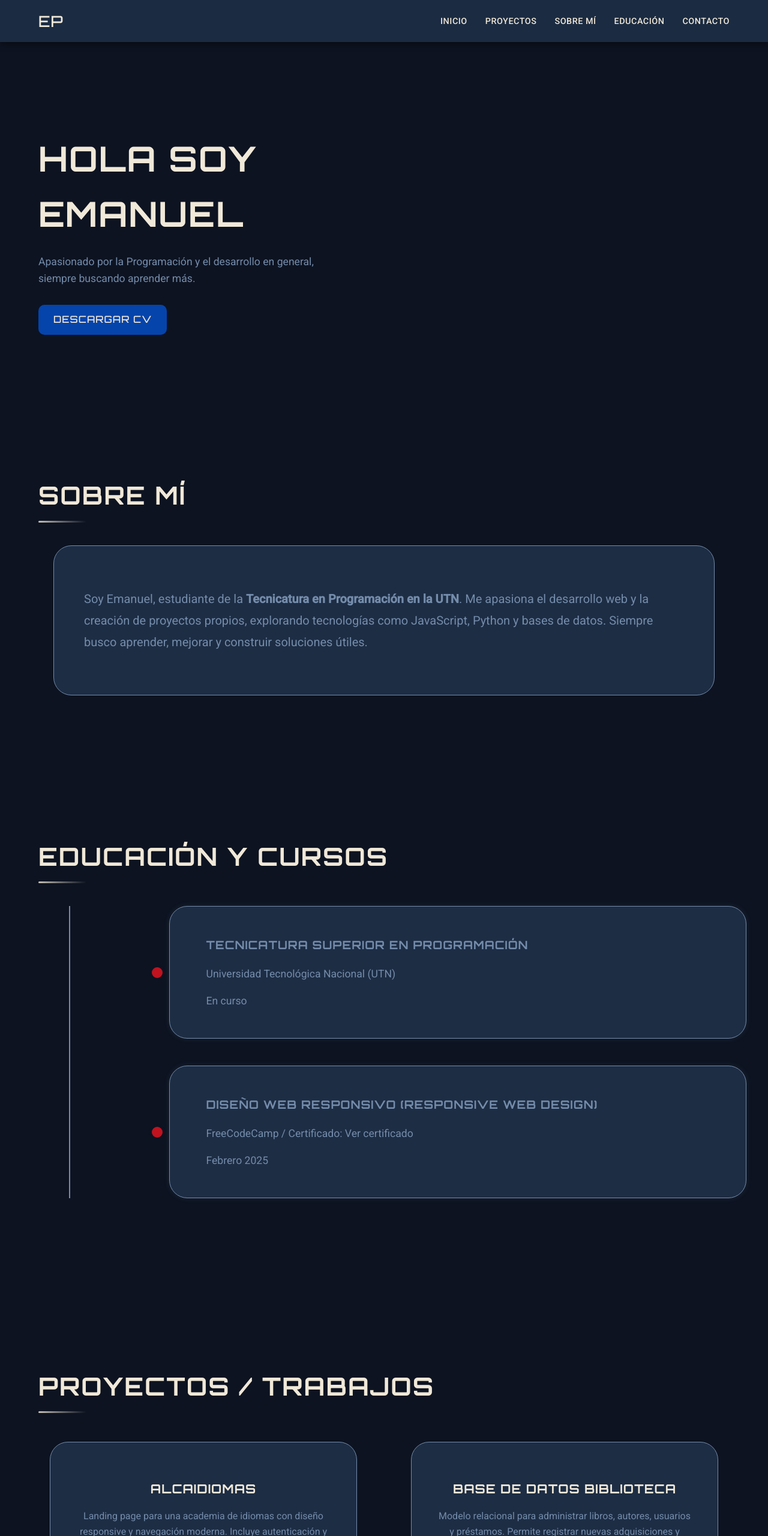
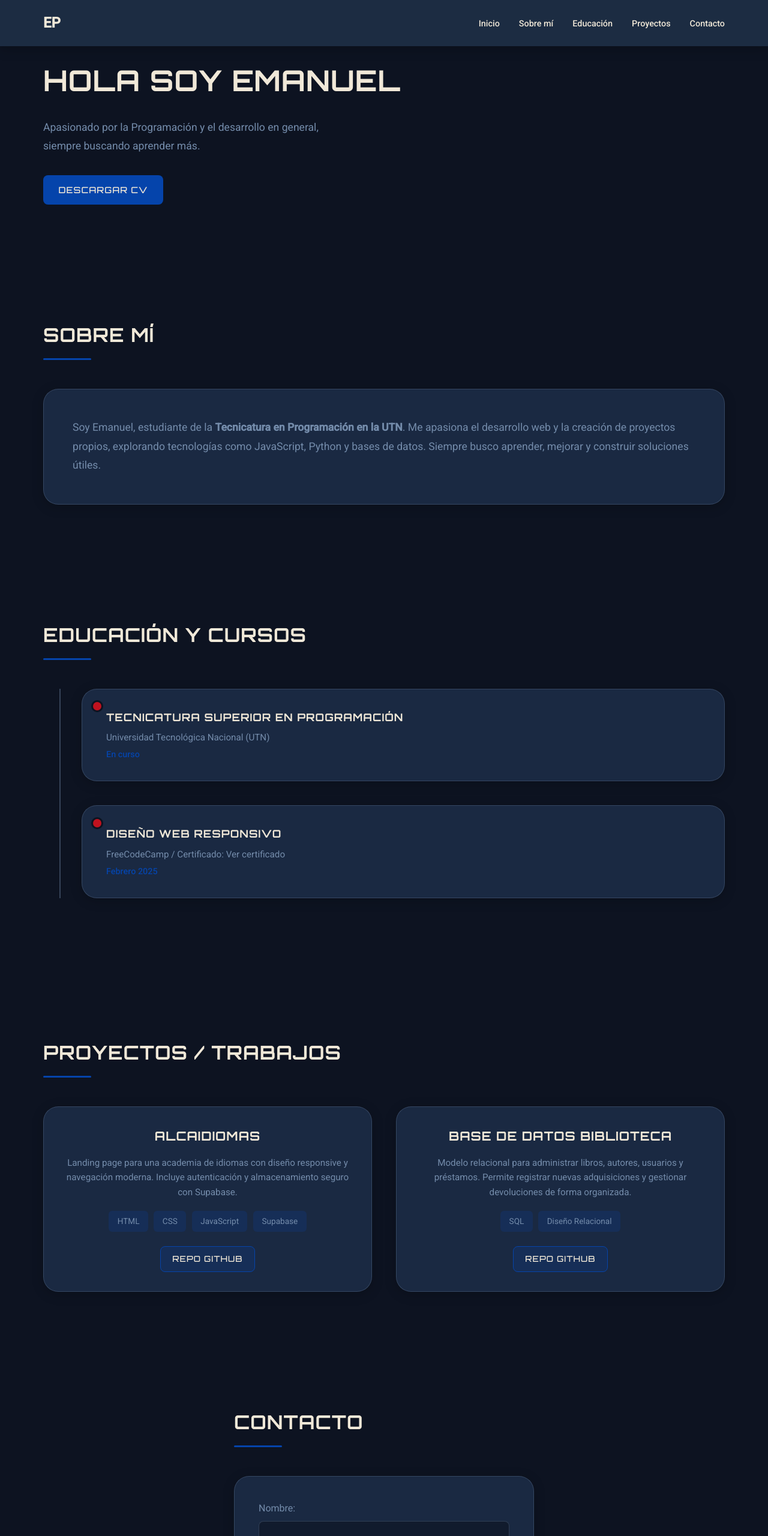
Before and after one commit to Emape-g/Portfolio, a plain HTML site: page index.html in a window 1280 px wide. Shown: the top 2560 px of the page at 60% size. Drawn offline with nearby package versions, Linux system fonts and the light colour scheme.

Commit message:
Portfolio Casi Terminado

```diff
--- a/index.html
+++ b/index.html
@@ -11,21 +11,26 @@
 </head>
 
 <body>
+  <!-- ===== HEADER ===== -->
   <header class="header">
-  <div class="header__container container">
-    <a href="#inicio" class="header__logo-link">EP</a>
-    <nav class="header__nav nav">
-      <ul class="nav__list">
-        <li><a href="#inicio" class="nav__link">INICIO</a></li>
-        <li><a href="#proyectos" class="nav__link">PROYECTOS</a></li>
-        <li><a href="#sobre-mi" class="nav__link">SOBRE MÍ</a></li>
-        <li><a href="#educacion" class="nav__link">EDUCACIÓN</a></li>
-        <li><a href="#contacto" class="nav__link">CONTACTO</a></li>
-      </ul>
-    </nav>
-  </div>
-</header>
+    <div class="header__container">
+      <a href="#inicio" class="header__logo" aria-label="Inicio">EP</a>
+      <button class="header__toggle" aria-label="Abrir menú">
+        <i class="fas fa-bars"></i>
+      </button>
+      <nav class="header__nav" aria-label="Navegación principal">
+        <ul class="nav__list">
+          <li><a href="#inicio" class="nav__link">Inicio</a></li>
+          <li><a href="#sobre-mi" class="nav__link">Sobre mí</a></li>
+          <li><a href="#educacion" class="nav__link">Educación</a></li>
+          <li><a href="#proyectos" class="nav__link">Proyectos</a></li>
+          <li><a href="#contacto" class="nav__link">Contacto</a></li>
+        </ul>
+      </nav>
+    </div>
+  </header>
 
+  <!-- ===== CONTENIDO PRINCIPAL ===== -->
   <main>
     <!-- HERO -->
     <section id="inicio" class="hero section">
@@ -35,7 +40,7 @@
           Apasionado por la Programación y el desarrollo en general,<br />
           siempre buscando aprender más.
         </p>
-        <a href="assets/cv.pdf" class="btn btn--primary" download>DESCARGAR CV</a>
+        <a href="assets/cv.pdf" class="btn btn--primary" download>Descargar CV</a>
       </div>
     </section>
 
@@ -71,7 +76,7 @@
           <article class="timeline__item">
             <div class="timeline__dot"></div>
             <div class="timeline__card card">
-              <h3>DISEÑO WEB RESPONSIVO (RESPONSIVE WEB DESIGN)</h3>
+              <h3>DISEÑO WEB RESPONSIVO</h3>
               <p class="timeline__meta">FreeCodeCamp / Certificado: Ver certificado</p>
               <p class="timeline__status">Febrero 2025</p>
             </div>
@@ -94,7 +99,7 @@
             <ul class="stack-list">
               <li>HTML</li><li>CSS</li><li>JavaScript</li><li>Supabase</li>
             </ul>
-            <a href="#" class="btn btn--secondary">REPO GITHUB</a>
+            <a href="#" target="_blank" rel="noopener noreferrer" class="btn btn--secondary">Repo GitHub</a>
           </article>
 
           <article class="project-card card">
@@ -106,7 +111,7 @@
             <ul class="stack-list">
               <li>SQL</li><li>Diseño Relacional</li>
             </ul>
-            <a href="#" class="btn btn--secondary">REPO GITHUB</a>
+            <a href="#" target="_blank" rel="noopener noreferrer" class="btn btn--secondary">Repo GitHub</a>
           </article>
         </div>
       </div>
@@ -114,18 +119,19 @@
 
     <!-- CONTACTO -->
     <section id="contacto" class="contact section reveal">
-      <div class="container">
+      <div class="container contact__wrapper">
         <h2 class="section__title">CONTACTO</h2>
         <div class="contact__card card">
-          <form action="#" method="POST" class="contact__form">
-            <label>Nombre:</label>
-            <input type="text" required>
-            <label>Email:</label>
-            <input type="email" required>
-            <label>Mensaje:</label>
-            <textarea rows="4" required></textarea>
-            <button type="submit" class="btn btn--primary">ENVIAR</button>
+          <form id="contact-form" class="contact__form" aria-label="Formulario de contacto">
+            <label for="name">Nombre:</label>
+            <input id="name" type="text" required />
+            <label for="email">Email:</label>
+            <input id="email" type="email" required />
+            <label for="message">Mensaje:</label>
+            <textarea id="message" rows="4" required></textarea>
+            <button type="submit" class="btn btn--primary">Enviar</button>
           </form>
+          <p id="status-message" class="status-message"></p>
         </div>
 
         <div class="social-links">
@@ -137,6 +143,7 @@
     </section>
   </main>
 
+  <script src="https://cdn.jsdelivr.net/npm/emailjs-com@3/dist/email.min.js"></script>
   <script src="index.js"></script>
 </body>
 </html>
--- a/index.js
+++ b/index.js
@@ -1,8 +1,9 @@
-// Animación Reveal
+// Inicializar EmailJS
+emailjs.init("TU_PUBLIC_KEY"); // Reemplazar con tu Public Key
+
+// ===== ANIMACIÓN REVEAL =====
 const revealElements = document.querySelectorAll('.reveal');
-
-if (revealElements.length > 0) {
-  const observer = new IntersectionObserver((entries, observer) => {
+const observer = new IntersectionObserver(entries => {
   entries.forEach(entry => {
     if (entry.isIntersecting) {
       entry.target.classList.add('reveal--visible');
@@ -12,4 +13,55 @@ if (revealElements.length > 0) {
 }, { threshold: 0.1 });
 
 revealElements.forEach(el => observer.observe(el));
+
+// ===== MENÚ HAMBURGUESA =====
+const toggleBtn = document.querySelector('.header__toggle');
+const nav = document.querySelector('.header__nav');
+const navLinks = document.querySelectorAll('.nav__link');
+
+toggleBtn.addEventListener('click', () => {
+  nav.classList.toggle('active');
+});
+
+// Cerrar menú al hacer clic en un link
+navLinks.forEach(link => {
+  link.addEventListener('click', () => nav.classList.remove('active'));
+});
+
+// ===== FORMULARIO DE CONTACTO =====
+const contactForm = document.getElementById('contact-form');
+const statusMessage = document.getElementById('status-message');
+
+contactForm.addEventListener('submit', async e => {
+  e.preventDefault();
+
+  const submitBtn = contactForm.querySelector('button[type="submit"]');
+  const originalText = submitBtn.textContent;
+  submitBtn.textContent = 'Enviando...';
+  submitBtn.disabled = true;
+
+  const templateParams = {
+    from_name: document.getElementById('name').value,
+    from_email: document.getElementById('email').value,
+    message: document.getElementById('message').value,
+    to_email: 'emape.gianolini@gmail.com',
+  };
+
+  try {
+    await emailjs.send('TU_SERVICE_ID', 'TU_TEMPLATE_ID', templateParams);
+    statusMessage.textContent = '¡Mensaje enviado con éxito!';
+    statusMessage.className = 'status-message success';
+    statusMessage.style.display = 'block';
+    contactForm.reset();
+
+    setTimeout(() => statusMessage.style.display = 'none', 5000);
+  } catch (error) {
+    console.error('Error:', error);
+    statusMessage.textContent = 'Error al enviar el mensaje. Intenta nuevamente.';
+    statusMessage.className = 'status-message error';
+    statusMessage.style.display = 'block';
+  } finally {
+    submitBtn.textContent = originalText;
+    submitBtn.disabled = false;
   }
+});
--- a/styles.css
+++ b/styles.css
@@ -1,74 +1,88 @@
 :root {
   --color-bg-main: #0D1321;
   --color-bg-header: #1D2D44;
+  --color-bg-card: #1a2942;
   --color-text-title: #F0E8D8;
   --color-text-desc: #748CAB;
   --color-btn-main: #0544AB;
-  --color-btn-hover: #560C71;
+  --color-btn-hover: #0659d4;
   --color-dot-accent: #C1121F;
-  --radius-xl: 30px;
+  --radius-xl: 25px;
+  --transition: all 0.3s ease;
 }
 
-/* ===== BASE ===== */
+/* ===== RESET ===== */
+* {
+  margin: 0;
+  padding: 0;
+  box-sizing: border-box;
+}
+
+html {
+  scroll-behavior: smooth;
+  scroll-padding-top: 80px;
+}
+
 body {
-  margin: 0;
   background-color: var(--color-bg-main);
   color: var(--color-text-title);
   font-family: 'Roboto', sans-serif;
   line-height: 1.6;
-  padding-top: 70px;
 }
 
-h1, h2, h3, .btn, .header__logo-link {
+h1, h2, h3, .btn {
   font-family: 'Orbitron', sans-serif;
   text-transform: uppercase;
   letter-spacing: 1px;
 }
 
 /* ===== HEADER ===== */
-/* ===== HEADER / NAVBAR ===== */
-/* ===== HEADER ===== */
 .header {
   position: fixed;
   top: 0;
   left: 0;
   width: 100%;
-  height: 70px;
-  background: rgba(29, 45, 68, 0.95);
-  box-shadow: 0 4px 10px rgba(0, 0, 0, 0.4);
-  display: flex;
-  align-items: center;
+  background: rgba(29, 45, 68, 0.98);
+  box-shadow: 0 2px 20px rgba(0, 0, 0, 0.3);
   z-index: 1000;
+  padding: 1.2rem 0;
 }
 
 .header__container {
+  max-width: 1200px;
+  margin: 0 auto;
+  padding: 0 2rem;
   display: flex;
-  justify-content: space-between; /* 🔹 EP izquierda, nav derecha */
+  justify-content: space-between;
   align-items: center;
-  width: 100%;
-  padding: 0 5%;
 }
 
-.header__logo-link {
+.header__logo {
   color: var(--color-text-title);
   text-decoration: none;
-  font-size: 1.6rem;
-  font-family: 'Orbitron';
-  letter-spacing: 1px;
+  font-size: 1.5rem;
+  font-weight: 700;
 }
 
-/* 🔹 NAVBAR DERECHA */
+/* Botón hamburguesa */
+.header__toggle {
+  display: none;
+  background: none;
+  border: none;
+  color: var(--color-text-title);
+  font-size: 1.5rem;
+  cursor: pointer;
+}
+
+/* Navegación */
 .header__nav {
-  margin-left: auto; /* empuja la nav a la derecha */
+  transition: var(--transition);
 }
 
 .nav__list {
   display: flex;
   list-style: none;
-  gap: 30px;
-  margin: 0;
-  padding: 0;
-  justify-content: flex-end;
+  gap: 2rem;
 }
 
 .nav__link {
@@ -76,7 +90,6 @@ h1, h2, h3, .btn, .header__logo-link {
   text-decoration: none;
   font-size: 0.9rem;
   font-weight: 500;
-  letter-spacing: 0.5px;
   transition: color 0.3s ease;
 }
 
@@ -84,44 +97,59 @@ h1, h2, h3, .btn, .header__logo-link {
   color: var(--color-btn-main);
 }
 
+/* ===== SECCIONES ===== */
+.section {
+  max-width: 1200px;
+  margin: 0 auto;
+  padding: 6rem 2rem;
+}
+
+.section__title {
+  font-size: 2rem;
+  margin-bottom: 3rem;
+  position: relative;
+  padding-bottom: 1rem;
+}
+
+.section__title::after {
+  content: '';
+  position: absolute;
+  bottom: 0;
+  left: 0;
+  width: 80px;
+  height: 3px;
+  background: var(--color-btn-main);
+  border-radius: 3px;
+}
 
 /* ===== HERO ===== */
-.hero {
-  padding-top: 90px;
-  padding-bottom: 60px;
-}
-
 .hero__content {
-  padding-left: 5%;
   max-width: 600px;
-  text-align: left;
 }
 
 .hero__title {
-  font-size: 3.6rem;
-  margin-bottom: 20px;
-  color: var(--color-text-title);
-  letter-spacing: 2px;
+  font-size: 3rem;
+  margin-bottom: 1.5rem;
 }
 
 .hero__description {
   color: var(--color-text-desc);
   font-size: 1.1rem;
-  margin-bottom: 30px;
-  line-height: 1.6;
-  max-width: 500px;
+  margin-bottom: 2rem;
+  line-height: 1.8;
 }
 
+/* ===== BOTONES ===== */
 .btn {
   display: inline-block;
-  padding: 12px 25px;
+  padding: 0.8rem 1.6rem;
+  border-radius: 8px;
+  text-decoration: none;
+  transition: var(--transition);
+  font-size: 0.9rem;
+  cursor: pointer;
   border: none;
-  border-radius: 10px;
-  font-family: 'Orbitron';
-  cursor: pointer;
-  text-decoration: none;
-  text-align: center;
-  transition: all 0.3s ease;
+  font-weight: 500;
 }
 
 .btn--primary {
@@ -131,304 +159,254 @@ h1, h2, h3, .btn, .header__logo-link {
 
 .btn--primary:hover {
   background-color: var(--color-btn-hover);
+  transform: translateY(-2px);
+  box-shadow: 0 5px 20px rgba(5, 68, 171, 0.4);
 }
 
-/* ===== SECCIONES ===== */
-.section {
-  padding: 100px 0;
+.btn--secondary {
+  background: rgba(5, 68, 171, 0.2);
+  border: 1px solid var(--color-btn-main);
+  color: var(--color-text-title);
+  padding: 0.6rem 1.2rem;
+  font-size: 0.85rem;
+  display: inline-block;
+  margin-top: 1rem;
 }
 
-.section__title {
-  text-align: left;
-  margin-left: 5%;
-  font-size: 2.6rem;
-  margin-bottom: 50px;
-  letter-spacing: 2px;
-  position: relative;
+.btn--secondary:hover {
+  background: var(--color-btn-main);
+  transform: scale(1.05);
+  box-shadow: 0 5px 15px rgba(5, 68, 171, 0.3);
 }
 
-.section__title::after {
-  content: '';
-  position: absolute;
-  bottom: -12px;
-  left: 0;
-  width: 80px;
-  height: 3px;
-  background: linear-gradient(90deg, var(--color-text-title), transparent);
-  border-radius: 3px;
-  opacity: 0.8;
+/* ===== ABOUT ===== */
+.about__card {
+  background: var(--color-bg-card);
+  border: 1px solid rgba(116, 140, 171, 0.3);
+  border-radius: var(--radius-xl);
+  padding: 3rem;
+  color: var(--color-text-desc);
+  font-size: 1.1rem;
+  line-height: 1.8;
+  box-shadow: 0 4px 20px rgba(0, 0, 0, 0.2);
 }
 
-/* ===== SOBRE MÍ ===== */
-.about__card {
-  background: var(--color-bg-header);
-  border: 1px solid var(--color-text-desc);
-  border-radius: var(--radius-xl);
-  padding: 50px;
-  max-width: 1000px;
-  margin: 0 auto;
-  text-align: left;
-  color: var(--color-text-desc);
-  font-size: 1.25rem; /* 🔹 texto más grande */
-  line-height: 1.8;   /* 🔹 más aire entre líneas */
+/* ===== EDUCACIÓN ===== */
+.timeline-container {
+  position: relative;
+  padding-left: 4rem;
 }
 
-/* ===== EDUCACIÓN Y CURSOS ===== */
-.timeline-container {
-  position: relative;
-  padding-left: 11%; /* 🔹 acomoda la línea y los puntos */
-  padding-right: 7%; /* 🔹 margen derecho equilibrado */
-}
-
-/* 🔹 Línea vertical más centrada visualmente */
 .timeline-container::before {
   content: '';
   position: absolute;
+  left: 1.7rem;
   top: 0;
-  left: 9%; /* 🔹 posición ajustada de la línea */
+  bottom: 0;
   width: 2px;
-  height: 100%;
-  background: var(--color-text-desc);
-  z-index: 1;
+  background: rgba(116, 140, 171, 0.4);
 }
 
-/* 🔹 Ítem del timeline */
 .timeline__item {
   position: relative;
-  margin-bottom: 45px;
+  margin-bottom: 2.5rem;
 }
 
-/* 🔹 Punto rojo con separación natural de la línea */
 .timeline__dot {
   position: absolute;
-  top: 50%;
-  transform: translateY(-50%);
-  left: calc(9% + 14px); /* 🔹 un poco más separado para estética */
-  width: 18px;
-  height: 18px;
+  left: 1rem;
+  top: 1.2rem;
+  width: 20px;
+  height: 20px;
   border-radius: 50%;
   background: var(--color-dot-accent);
-  border: 4px solid var(--color-bg-main);
+  border: 3px solid var(--color-bg-main);
   z-index: 2;
 }
 
-/* 🔹 Tarjeta: alineada y con ancho controlado */
 .timeline__card {
-  margin-left: 13.5%; /* 🔹 acompaña la posición de los puntos */
-  background: var(--color-bg-header);
-  border: 1px solid var(--color-text-desc);
+  background: var(--color-bg-card);
+  border: 1px solid rgba(116, 140, 171, 0.3);
   border-radius: var(--radius-xl);
-  padding: 30px 60px;
-  width: 80%; /* 🔹 ahora deja margen visual a la derecha */
-  color: var(--color-text-desc);
-  text-align: left;
-  line-height: 1.6;
-  font-size: 1.1rem;
-  box-shadow: 0 0 10px rgba(116, 140, 171, 0.15);
+  padding: 2rem 2.5rem;
+  box-shadow: 0 4px 20px rgba(0, 0, 0, 0.2);
+  transition: var(--transition);
 }
 
-/* 🔹 Título dentro de las tarjetas */
-.timeline__card h3 {
-  font-size: 1.2rem;
-  margin-bottom: 8px;
+.timeline__card:hover {
+  transform: translateX(5px);
+  box-shadow: 0 6px 25px rgba(0, 0, 0, 0.3);
 }
 
+.timeline__card h3 {
+  font-size: 1.1rem;
+  margin-bottom: 0.5rem;
+  color: var(--color-text-title);
+}
 
+.timeline__meta {
+  color: var(--color-text-desc);
+  font-size: 0.95rem;
+  margin-bottom: 0.3rem;
+}
 
-
-
-
+.timeline__status {
+  color: var(--color-btn-main);
+  font-size: 0.9rem;
+  font-weight: 500;
+}
 
 /* ===== PROYECTOS ===== */
 .projects__grid {
-  display: flex;
-  justify-content: center;
-  align-items: flex-start;
-  flex-wrap: wrap;
-  gap: 90px; /* 🔹 Más separación entre las cards */
-  margin-top: 60px; /* 🔹 Mayor espacio superior */
+  display: grid;
+  grid-template-columns: repeat(auto-fit, minmax(340px, 1fr));
+  gap: 2.5rem;
 }
 
-/* 🔹 Card de proyecto */
 .project-card {
-  background: var(--color-bg-header);
-  border: 1px solid var(--color-text-desc);
+  background: var(--color-bg-card);
+  border: 1px solid rgba(116, 140, 171, 0.3);
   border-radius: var(--radius-xl);
-  padding: 40px 45px; /* 🔹 Más aire interior */
-  width: 420px; /* 🔹 Más ancha */
+  padding: 2rem;
+  box-shadow: 0 4px 20px rgba(0, 0, 0, 0.2);
   text-align: center;
-  transition: transform 0.3s ease, box-shadow 0.3s ease;
-  position: relative;
+  transition: var(--transition);
 }
 
 .project-card:hover {
   transform: translateY(-8px);
-  box-shadow: 0 0 25px rgba(116, 140, 171, 0.25);
+  box-shadow: 0 8px 30px rgba(0, 0, 0, 0.3);
 }
 
-/* 🔹 Títulos */
 .project-card h3 {
   font-size: 1.3rem;
-  margin-bottom: 15px;
+  margin-bottom: 1rem;
   color: var(--color-text-title);
 }
 
-/* 🔹 Texto */
 .project-card p {
-  font-size: 1rem;
   color: var(--color-text-desc);
-  line-height: 1.6;
-  margin-bottom: 25px;
+  margin-bottom: 1.2rem;
+  font-size: 0.95rem;
 }
 
-/* 🔹 Lista de tecnologías */
 .stack-list {
   list-style: none;
   display: flex;
   justify-content: center;
   flex-wrap: wrap;
-  gap: 12px;
+  gap: 0.6rem;
   padding: 0;
-  margin-bottom: 30px;
+  margin-bottom: 0.5rem;
 }
 
 .stack-list li {
-  background: rgba(116, 140, 171, 0.15);
-  padding: 8px 14px;
-  border-radius: 8px;
+  background: rgba(5, 68, 171, 0.2);
+  padding: 0.4rem 0.9rem;
+  border-radius: 6px;
   color: var(--color-text-desc);
-  font-size: 0.95rem;
+  font-size: 0.85rem;
 }
 
-/* 🔹 Contenedor del botón */
-.project-card + .btn-container {
-  display: flex;
-  justify-content: center;
-  margin-top: 15px;
-}
-
-/* 🔹 Botón “Repo GitHub” */
-.btn--secondary {
-  background: #003e9c;
-  border: 1px solid #0066ff;
-  color: white;
-  padding: 10px 20px;
-  border-radius: 8px;
-  font-size: 1rem;
-  text-decoration: none;
-  transition: all 0.3s ease;
-}
-
-.btn--secondary:hover {
-  background: #0059ff;
-  transform: scale(1.07);
-  box-shadow: 0 0 10px rgba(0, 102, 255, 0.4);
-}
-
-
 /* ===== CONTACTO ===== */
-.contact {
-  margin-top: 100px;
-  text-align: center;
+.contact__wrapper {
+  max-width: 500px;
+  margin: 0 auto;
 }
 
 .contact__card {
-  max-width: 500px;
-  margin: 40px auto 0;
-  background: var(--color-bg-header);
-  border: 1px solid var(--color-text-desc);
+  background: var(--color-bg-card);
+  border: 1px solid rgba(116, 140, 171, 0.3);
   border-radius: var(--radius-xl);
-  padding: 40px;
-  box-shadow: 0 0 10px rgba(116, 140, 171, 0.15);
+  padding: 2.5rem;
+  box-shadow: 0 4px 20px rgba(0, 0, 0, 0.2);
 }
 
-/* 🔹 Campos del formulario */
+.contact__form label {
+  display: block;
+  color: var(--color-text-desc);
+  margin-bottom: 0.5rem;
+}
+
 .contact__form input,
 .contact__form textarea {
   width: 100%;
-  background: rgba(255, 255, 255, 0.05);
-  border: 1px solid var(--color-text-desc);
+  background: rgba(13, 19, 33, 0.6);
+  border: 1px solid rgba(116, 140, 171, 0.3);
   color: var(--color-text-title);
   border-radius: 8px;
-  padding: 10px;
-  margin-bottom: 15px;
-  font-family: 'Roboto';
+  padding: 0.8rem;
+  margin-bottom: 1rem;
   font-size: 0.95rem;
+  transition: var(--transition);
 }
 
 .contact__form input:focus,
 .contact__form textarea:focus {
-  outline: 1px solid var(--color-btn-main);
+  outline: none;
+  border-color: var(--color-btn-main);
+  box-shadow: 0 0 0 3px rgba(5, 68, 171, 0.1);
 }
 
-/* 🔹 Botón enviar */
-.contact__form .btn--primary {
-  width: 100%;
-  background: #004fff;
-  color: white;
-  border: none;
-  border-radius: 8px;
-  padding: 10px;
-  cursor: pointer;
-  transition: background 0.3s ease;
+.status-message {
+  margin-top: 1rem;
+  text-align: center;
+  font-size: 0.9rem;
+  display: none;
 }
 
-.contact__form .btn--primary:hover {
-  background: #005fff;
+.status-message.success {
+  color: #5fd182;
 }
 
-/* 🔹 Redes sociales */
+.status-message.error {
+  color: #ff6b7a;
+}
+
+/* Redes sociales */
 .social-links {
   display: flex;
   justify-content: center;
-  gap: 25px;
-  margin-top: 25px;
+  gap: 2rem;
+  margin-top: 2rem;
 }
 
-.social-links i {
-  font-size: 2.2rem;
-  transition: transform 0.3s ease;
+.social-links a {
+  color: var(--color-text-desc);
+  font-size: 2rem;
+  transition: var(--transition);
 }
 
-.social-links a:nth-child(1) i { color: #6e5494; } /* GitHub */
-.social-links a:nth-child(2) i { color: #0077b5; } /* LinkedIn */
-.social-links a:nth-child(3) i { color: #c13584; } /* Instagram */
-
-.social-links i:hover {
-  transform: scale(1.25);
+.social-links a:hover {
+  color: var(--color-btn-main);
+  transform: translateY(-3px);
 }
-
 
 /* ===== RESPONSIVE ===== */
 @media (max-width: 768px) {
-  .header {
-    flex-direction: column;
-    align-items: flex-start;
-    height: auto;
-    padding: 10px 5%;
+  .header__toggle {
+    display: block;
+  }
+
+  .header__nav {
+    position: absolute;
+    top: 70px;
+    right: 0;
+    background: rgba(29, 45, 68, 0.98);
+    width: 100%;
+    max-height: 0;
+    overflow: hidden;
+    transition: var(--transition);
+  }
+
+  .header__nav.active {
+    max-height: 300px;
   }
 
   .nav__list {
-    flex-wrap: wrap;
-    justify-content: flex-start;
-    gap: 15px;
-    margin-top: 10px;
-  }
-
-  .hero__content {
-    padding-left: 5%;
-  }
-
-  .section__title {
-    margin-left: 5%;
-    text-align: left;
-  }
-
-  .about__card,
-  .timeline-container,
-  .timeline__card,
-  .projects__grid {
-    margin-left: 5%;
-    margin-right: 5%;
+    flex-direction: column;
+    align-items: center;
+    gap: 1.5rem;
+    padding: 1rem 0;
   }
 }
```
Lines whose indentation alone changed are shown as unchanged.
